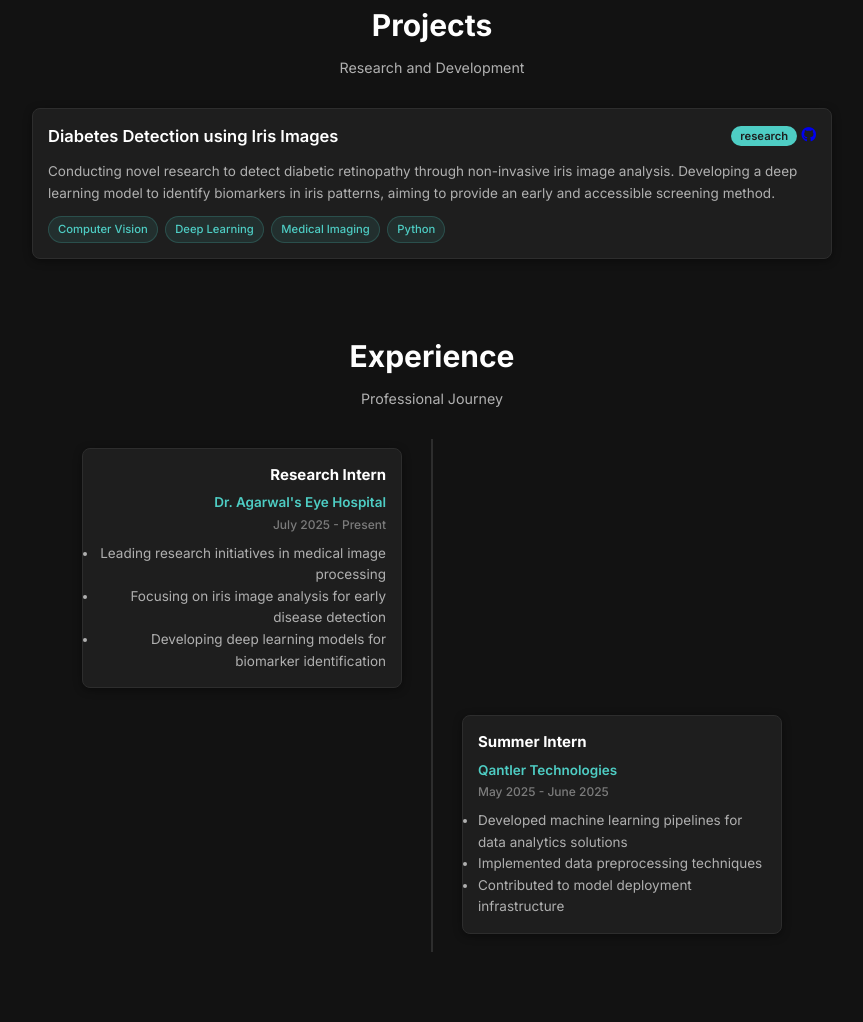
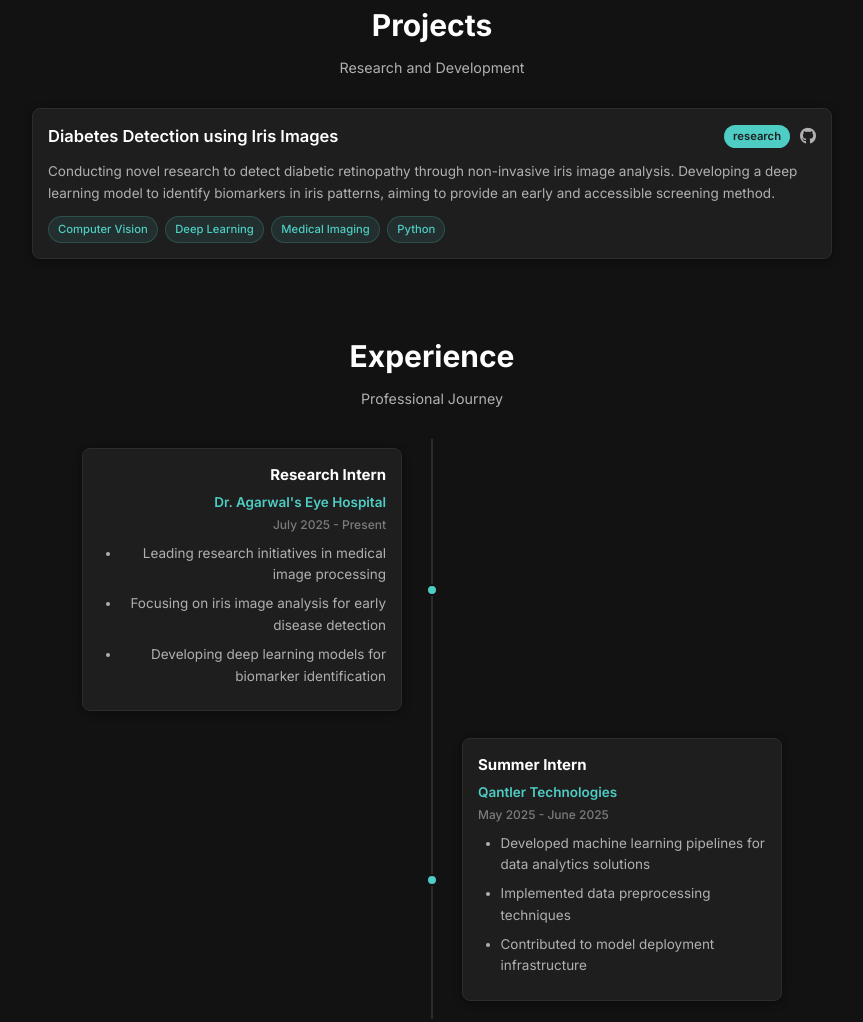
Before and after one commit to vignshh7/Portfolio-Website, a plain HTML site: page index.html in a window 1280 px wide. Shown: the part 1038-2060 px from the top of the page, without its empty margins (208-1071 px from the left). Drawn offline with Linux system fonts and the light colour scheme.

Commit message:
Update styles.css

```diff
--- a/styles.css
+++ b/styles.css
@@ -430,18 +430,33 @@ section {
     left: 50%;
 }
 
-.timeline-marker {
+.timeline-marker-left {
     width: 12px; /* Smaller */
     height: 12px; /* Smaller */
     background: var(--primary-color);
     border-radius: 50%;
     position: absolute;
     top: 1rem;
-    left: 50%;
+    left: 100%;
+    transform: translateX(-50%);
+    border: 2px solid var(--bg-primary);
+    top:50%;
+    z-index: 2;
+}
+.timeline-marker-right {
+    width: 12px; /* Smaller */
+    height: 12px; /* Smaller */
+    background: var(--primary-color);
+    border-radius: 50%;
+    position: absolute;
+    top: 1rem;
+    top: 50%;
+    right: 96.5%;
     transform: translateX(-50%);
     border: 2px solid var(--bg-primary);
     z-index: 2;
 }
+
 
 .timeline-content {
     background: var(--bg-card);
@@ -676,3 +691,56 @@ section {
         padding: 2rem 0; /* Reduced */
     }
 }
+
+/* Add to existing styles */
+.github-link {
+    color: var(--text-secondary);
+    margin-left: 10px;
+    font-size: 1.1rem;
+    transition: var(--transition);
+}
+
+.github-link:hover {
+    color: var(--primary-color);
+    transform: translateY(-2px);
+}
+
+.project-header > div {
+    display: flex;
+    align-items: center;
+}
+
+.timeline-description {
+    padding-left: 1.5rem;
+}
+
+.timeline-description li {
+    margin-bottom: 0.5rem;
+    position: relative;
+}
+
+
+
+/* Update existing styles */
+.hero-cta {
+    display: flex;
+    gap: 1rem;
+    justify-content: center;
+    flex-wrap: wrap;
+}
+
+/* Add to media query */
+@media (max-width: 768px) {
+    .hero-cta {
+        flex-direction: column;
+        align-items: center;
+        width: 100%;
+    }
+
+    .hero-cta .btn {
+        width: 100%;
+        max-width: 280px;
+        text-align: center;
+        justify-content: center;
+    }
+}
```
